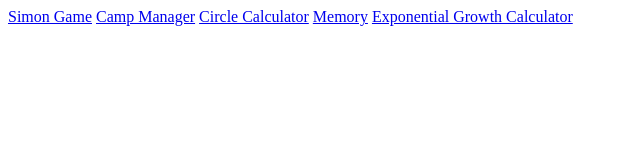
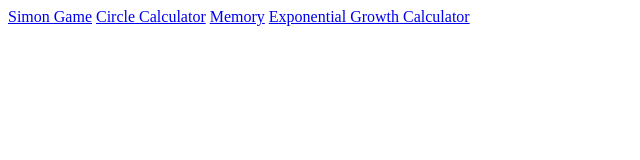
Before and after one commit to hvbschool/hvbschool.github.io, a plain HTML site: page index.html in a window 1280 px wide. Shown: the whole page, without its empty margins (0-640 px from the left). Drawn offline with Linux system fonts and the light colour scheme.

Commit message:
Update index.html

```diff
--- a/index.html
+++ b/index.html
@@ -5,7 +5,6 @@
 </head>
 <body>
   <a href="http://hvbschool.github.io/Simon">Simon Game</a>
-  <a href="http://hvbschool.github.io/campManager">Camp Manager</a>
   <a href="http://hvbschool.github.io/circleCalculator">Circle Calculator</a>
   <a href="http://hvbschool.github.io/memory">Memory</a>
   <a href="http://hvbschool.github.io/exponentialGrowthCalculator">Exponential Growth Calculator</a>
```
